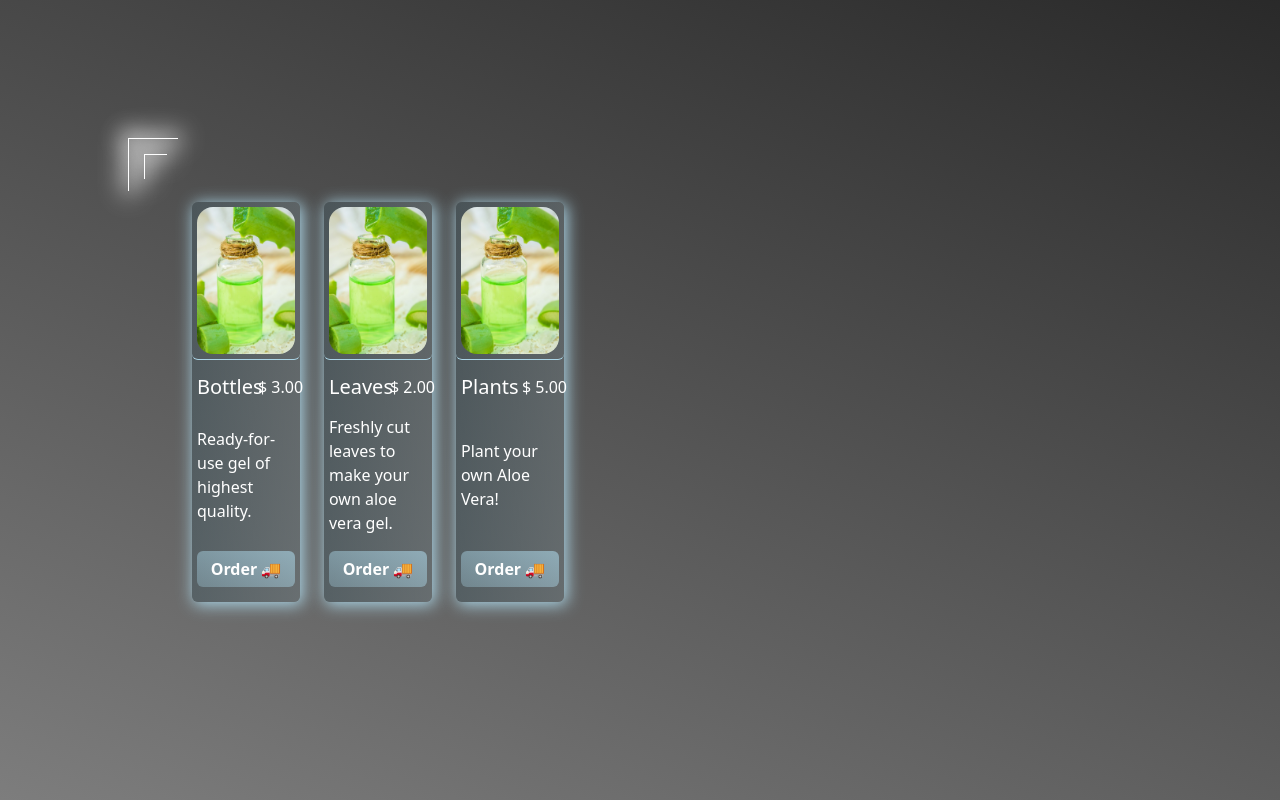
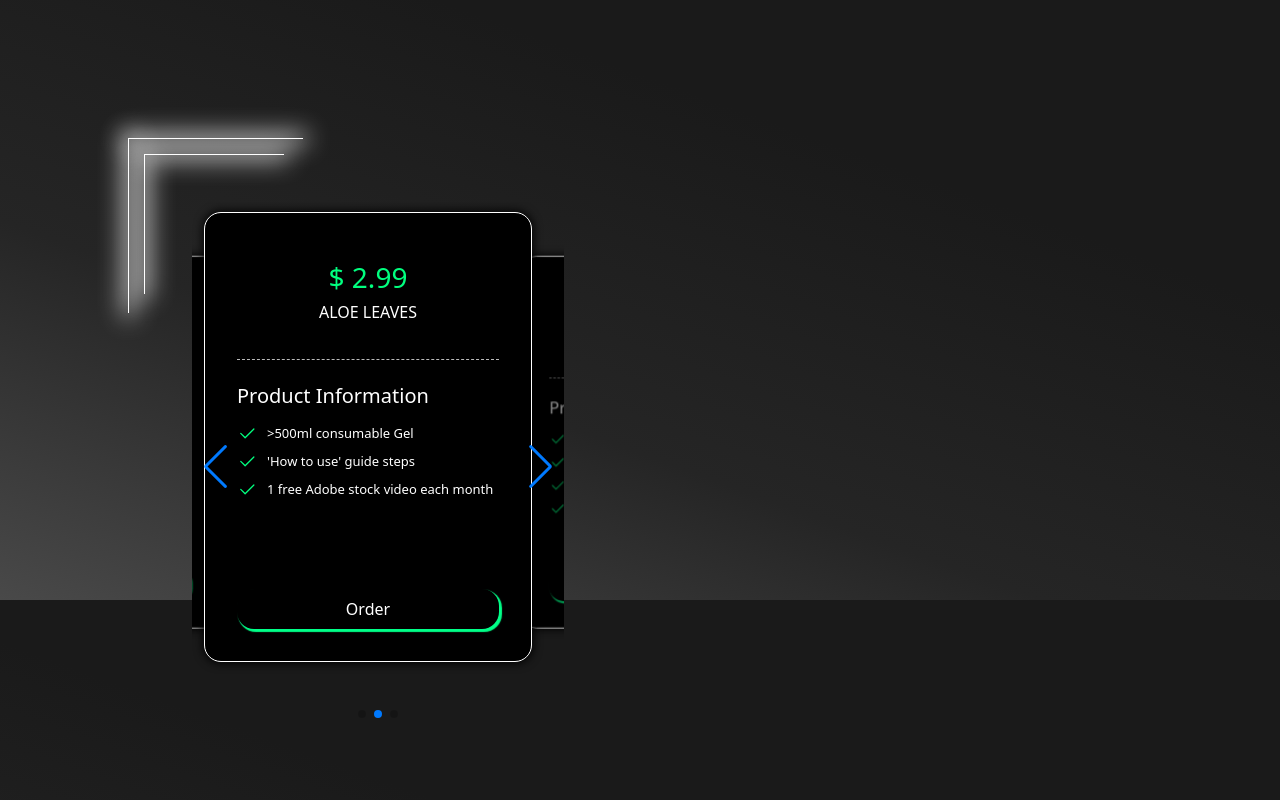
Before and after one commit to TasosTsiam/aloe-project, a React (Create React App) app: page / in a window 1280 px wide. Shown: the part 1000-1800 px from the top of the page. Built offline with nearby package versions, Linux system fonts and the light colour scheme.

Commit message:
Swiper included and modified, too many changes!

```diff
--- a/package.json
+++ b/package.json
@@ -12,9 +12,11 @@
     "react": "^18.2.0",
     "react-bootstrap": "^2.8.0",
     "react-dom": "^18.2.0",
+    "react-icons": "^4.11.0",
     "react-router-dom": "^6.14.0",
     "react-scripts": "5.0.1",
     "react-scroll": "^1.8.9",
+    "swiper": "^10.3.1",
     "web-vitals": "^2.1.4"
   },
   "scripts": {
--- a/src/components/Homepage.js
+++ b/src/components/Homepage.js
@@ -42,9 +42,12 @@ function Homepage() {
                 </div>
             </section>
             <section id="section-2" className="homepage" style={{ margin: "20rem 0", padding: "7rem 0" }}>
-                <div className="container-fluid">
+                <div className="container-fluid d-flex">
                     <div className="row d-flex justify-content-between col-12 col-md-6 col-lg-6 col-xl-6 col-xxl-6">
                         <Products />
+                    </div>
+                    <div className="row d-flex justify-content-between col-12 col-md-6 col-lg-6 col-xl-6 col-xxl-6">
+
                     </div>
                 </div>
             </section>
--- a/src/components/Products.js
+++ b/src/components/Products.js
@@ -1,5 +1,13 @@
 import React from "react";
 import aloeBottle from '../images/aloe-bottle.jpg';
+import {BsCheck2} from "react-icons/bs";
+import {Navigation, Pagination, Scrollbar, A11y, EffectCoverflow} from 'swiper/modules';
+import {Swiper, SwiperSlide} from 'swiper/react';
+
+import 'swiper/css';
+import 'swiper/css/navigation';
+import 'swiper/css/pagination';
+import 'swiper/css/scrollbar';
 
 
 function Products () {
@@ -7,67 +15,103 @@ function Products () {
     return (
         <div id="products-section" className="container py-3 px-3 products-container">
             <div className="line-effect-wrapper py-5 px-5">
-                <div className="row">
-                    <div className="col-12 col-md-6 col-lg-6 col-xl-4 col-xxl-4">
-                        <div className="card h-100">
-                            <div className="image-container">
-                                <img src={aloeBottle} alt="Card" className="card-img-top" style={{ borderRadius: "16px"}}/>
+                <div className="priceplans">
+                    <Swiper
+                        // @ts-ignore
+                        modules={[Navigation, Pagination, Scrollbar, A11y, EffectCoverflow]}
+                        slidesPerView={"auto"}
+                        navigation
+                        grabCursor={true}
+                        initialSlide={1}
+                        effect={'coverflow'}
+                        centeredSlides={true}
+                        coverflowEffect={{
+                            rotate: 0,
+                            stretch: 0,
+                            depth: 100,
+                            modifier: 2.5,
+                        }}
+                        pagination={{clickable: true}}
+                    >
+                        <SwiperSlide className="priceplans-carditem d-flex flex-column justify-content-between">
+                            <div className="priceplans-title d-flex flex-column align-items-center p-3">
+                                <h3 className="priceplans-title-h3-1 mb-0">$ 4.99</h3>
+                                <h6 className="mb-0 mt-2">BOTTLES</h6>
                             </div>
-                            <div className="card-body d-flex flex-column justify-content-between">
-                                <div className="row">
-                                    <h5 className="col-6 card-title text-nowrap">Bottles</h5>
-                                    <p className="col-6 card_price text-nowrap text-end">$ 3.00</p>
+                            <div className="priceplans-features d-flex flex-column flex-grow-1">
+                                <h5>Product Information</h5>
+                                <div className="d-flex">
+                                    <BsCheck2 className="priceplans-bs-icon align-self-center"/>
+                                    <p className="mb-0 "> 100% pure </p>
                                 </div>
-                                <p className="card-text">
-                                    Ready-for-use gel of highest quality.
-                                </p>
-                                <button className="btn btn-primary col-12">
-                                    Order
-                                    <span className="delivery-icon"> &#x1F69A;</span>
-                                </button>
+                                <div className="d-flex">
+                                    <BsCheck2 className="priceplans-bs-icon align-self-center"/>
+                                    <p className="mb-0 "> No chemical preservatives </p>
+                                </div>
+                                <div className="d-flex">
+                                    <BsCheck2 className="priceplans-bs-icon align-self-center"/>
+                                    <p className="mb-0 "> 1 Free Bottle for every 4 purchased! </p>
                                 </div>
                             </div>
+                            <div className="priceplans-button d-flex flex-column justify-content-center align-items-center text-center">
+                                <button className="button">Order</button>
                             </div>
-                    <div className="col-12 col-md-6 col-lg-6 col-xl-4 col-xxl-4">
-                        <div className="card h-100">
-                            <div className="image-container">
-                                <img src={aloeBottle} alt="Card" className="card-img-top" style={{ borderRadius: "16px"}}/>
+                        </SwiperSlide>
+
+                        <SwiperSlide className="priceplans-carditem d-flex flex-column justify-content-between">
+                            <div className="priceplans-title d-flex flex-column align-items-center p-3">
+                                <h3 className="priceplans-title-h3-2 mb-0">$ 2.99</h3>
+                                <h6 className="mb-0 mt-2">ALOE LEAVES</h6>
                             </div>
-                            <div className="card-body d-flex flex-column justify-content-between">
-                                <div className="row">
-                                    <h5 className="col-6 card-title text-nowrap">Leaves</h5>
-                                    <p className="col-6 card_price text-nowrap text-end">$ 2.00</p>
+                            <div className="priceplans-features d-flex flex-column flex-grow-1">
+                                <h5>Product Information</h5>
+                                <div className="d-flex">
+                                    <BsCheck2 className="priceplans-bs-icon align-self-center"/>
+                                    <p className="mb-0 "> {'>'}500ml consumable Gel</p>
                                 </div>
-                                <p className="card-text">
-                                    Freshly cut leaves to make your own aloe vera gel.
-                                </p>
-                                <button className="btn btn-primary col-12">
-                                    Order
-                                    <span className="delivery-icon"> &#x1F69A;</span>
-                                </button>
+                                <div className="d-flex">
+                                    <BsCheck2 className="priceplans-bs-icon align-self-center"/>
+                                    <p className="mb-0 "> 'How to use' guide steps </p>
+                                </div>
+                                <div className="d-flex">
+                                    <BsCheck2 className="priceplans-bs-icon align-self-center"/>
+                                    <p className="mb-0 "> 1 free Adobe stock video each month </p>
                                 </div>
                             </div>
+                            <div className="priceplans-button d-flex flex-column justify-content-center align-items-center text-center">
+                                <button className="button">Order</button>
                             </div>
-                    <div className="col-12 col-md-6 col-lg-6 col-xl-4 col-xxl-4">
-                        <div className="card h-100">
-                            <div className="image-container">
-                                <img src={aloeBottle} alt="Card" className="card-img-top" style={{ borderRadius: "16px"}}/>
+                        </SwiperSlide>
+
+                        <SwiperSlide className="priceplans-carditem d-flex flex-column justify-content-between">
+                            <div className="priceplans-title d-flex flex-column align-items-center p-3">
+                                <h3 className="priceplans-title-h3-3 mb-0">$ 9.99</h3>
+                                <h6 className="mb-0 mt-2">ALOE PLANTS</h6>
                             </div>
-                            <div className="card-body d-flex flex-column justify-content-between">
-                                <div className="row">
-                                    <h5 className="col-6 card-title text-nowrap">Plants</h5>
-                                    <p className="col-6 card_price text-nowrap text-end">$ 5.00</p>
+                            <div className="priceplans-features d-flex flex-column flex-grow-1">
+                                <h5>Product Information</h5>
+                                <div className="d-flex">
+                                    <BsCheck2 className="priceplans-bs-icon align-self-center"/>
+                                    <p className="mb-0 "> 1 year old </p>
                                 </div>
-                                <p className="card-text">
-                                    Plant your own Aloe Vera!
-                                </p>
-                                <button className="btn btn-primary col-12">
-                                    Order
-                                    <span className="delivery-icon"> &#x1F69A;</span>
-                                </button>
+                                <div className="d-flex">
+                                    <BsCheck2 className="priceplans-bs-icon align-self-center"/>
+                                    <p className="mb-0 "> Transplantation guide steps </p>
+                                </div>
+                                <div className="d-flex">
+                                    <BsCheck2 className="priceplans-bs-icon align-self-center"/>
+                                    <p className="mb-0 "> 'How to maintain' guide steps </p>
+                                </div>
+                                <div className="d-flex">
+                                    <BsCheck2 className="priceplans-bs-icon align-self-center"/>
+                                    <p className="mb-0 "> 1 Free plant for every 3 purchases! </p>
                                 </div>
                             </div>
+                            <div className="priceplans-button d-flex flex-column justify-content-center align-items-center text-center">
+                                <button className="button">Order</button>
                             </div>
+                        </SwiperSlide>
+                    </Swiper>
                 </div>
             </div>
         </div>
--- a/src/mycss/style.css
+++ b/src/mycss/style.css
@@ -1,5 +1,7 @@
 body {
-  background: linear-gradient(20deg, rgba(49, 49, 49, 0.5254901961), #1b1b1b 70%);
+  background: linear-gradient(20deg, #494949, #252525 30%, #1a1a1a 60%);
+  background-repeat: no-repeat;
+  background-attachment: fixed;
   color: white;
 }
 
@@ -168,9 +170,6 @@ body {
   opacity: 0;
   transition: opacity 300ms;
 }
-.homepage .s1-right-div {
-  position: relative;
-}
 .homepage .s1-right-div .gradient-img-container {
   display: flex;
   justify-content: space-between;
@@ -232,7 +231,7 @@ body {
   top: 0;
   left: 0;
   width: 1px;
-  height: 10%;
+  height: 175px;
   background-color: white;
   transform: scaleY(1); /* Apply the scaleY transformation here for the permanent effect */
   transform-origin: top center;
@@ -243,7 +242,7 @@ body {
   position: absolute;
   top: 0;
   left: 0;
-  width: 10%;
+  width: 175px;
   height: 1px;
   background-color: white;
   transform: scaleX(1); /* Apply the scaleX transformation here for the permanent effect */
@@ -259,7 +258,7 @@ body {
   top: 0;
   left: 0;
   width: 1px;
-  height: 5%;
+  height: 140px;
   background-color: white;
   transform: scaleY(1); /* Apply the scaleY transformation here for the permanent effect */
   transform-origin: top center;
@@ -270,38 +269,76 @@ body {
   position: absolute;
   top: 0;
   left: 0;
-  width: 5%;
+  width: 140px;
   height: 1px;
   background-color: white;
   transform: scaleX(1); /* Apply the scaleX transformation here for the permanent effect */
   transform-origin: left center;
   box-shadow: 0px 0px 25px 4px white;
 }
-.homepage .products-container .line-effect-wrapper .row .card {
+.homepage .products-container .line-effect-wrapper .priceplans {
+  padding-bottom: 50px;
+}
+.homepage .products-container .line-effect-wrapper .priceplans-carditem {
+  background: transparent;
+  width: 400px;
+  height: 550px;
+  border: 1px solid rgb(255, 255, 255);
+  border-radius: 17px;
+  box-shadow: inset 0 0 10px 1px rgb(0, 0, 0), 0 0 10px 1px rgb(0, 0, 0);
+  padding: 2rem;
+  margin: 0 20px 20px 0;
+}
+.homepage .products-container .line-effect-wrapper .priceplans-title {
+  height: 30%;
+  border-bottom: 1px solid rgba(255, 255, 255, 0.733);
+  border-bottom-style: dashed;
+}
+.homepage .products-container .line-effect-wrapper .priceplans-title-h3-1 {
+  color: #ff8000 !important;
+}
+.homepage .products-container .line-effect-wrapper .priceplans-title-h3-2 {
+  color: springgreen !important;
+}
+.homepage .products-container .line-effect-wrapper .priceplans-title-h3-3 {
+  color: royalblue !important;
+}
+.homepage .products-container .line-effect-wrapper .priceplans-features {
+  margin-top: 1.5rem;
+}
+.homepage .products-container .line-effect-wrapper .priceplans-features div {
+  margin-top: 0.5rem;
+  gap: 10px;
+}
+.homepage .products-container .line-effect-wrapper .priceplans-features div p {
+  font-size: 13px;
+}
+.homepage .products-container .line-effect-wrapper .priceplans-features p {
+  color: rgb(255, 255, 255);
+}
+.homepage .products-container .line-effect-wrapper .priceplans-features svg {
+  min-height: 20px;
+  min-width: 20px;
+  color: springgreen;
+}
+.homepage .products-container .line-effect-wrapper .priceplans-button button {
+  border: 0;
+  width: 100%;
+  padding: 0.5rem 0;
+  border-radius: 17px;
+  background: transparent;
   color: white;
-  background: linear-gradient(90deg, rgba(72, 90, 97, 0.568), rgba(104, 115, 119, 0.575));
-  margin: 0 !important;
-  padding: 0 !important;
-  border: 0;
-  box-shadow: 2px 2px 16px 1px rgb(170, 212, 229);
+  box-shadow: 2px 2px 1px 1px rgb(0, 255, 136);
 }
-.homepage .products-container .line-effect-wrapper .row .card .image-container {
-  padding: 5px;
-  box-sizing: border-box;
-  border-bottom: 1px solid rgb(170, 212, 229);
-  border-radius: 6px;
+.homepage .products-container .line-effect-wrapper .priceplans-button button:hover {
+  color: rgb(0, 255, 136);
 }
-.homepage .products-container .line-effect-wrapper .row .card .card-body {
-  padding: 15px 5px !important;
+.homepage .products-container .line-effect-wrapper .priceplans .swiper-slide {
+  width: 328px;
+  height: 450px;
+  background: rgb(0, 0, 0);
 }
-.homepage .products-container .line-effect-wrapper .row .card .card-body button {
-  color: white;
-  font-weight: 600;
-  box-sizing: border-box;
-  border: 0;
-  background: linear-gradient(20deg, rgba(170, 212, 229, 0.329), rgba(170, 212, 229, 0.61));
-  transition: 0.3s ease-in-out;
-}
-.homepage .products-container .line-effect-wrapper .row .card .card-body button:hover {
-  transform: scale(0.8);
+.homepage .products-container .line-effect-wrapper .priceplans .swiper-wrapper {
+  padding-bottom: 50px;
+  padding-top: 10px;
 }/*# sourceMappingURL=style.css.map */
--- a/src/myscss/style.scss
+++ b/src/myscss/style.scss
@@ -1,5 +1,7 @@
 body {
-    background: linear-gradient(20deg, #31313186, #1b1b1b 70%);
+    background: linear-gradient(20deg, #494949, #252525 30%, #1a1a1a 60%);
+    background-repeat: no-repeat;
+    background-attachment: fixed;
     color: white;
 }
 
@@ -187,7 +189,6 @@ body {
     }
 
     .s1-right-div {
-        position: relative;
 
         .gradient-img-container {
             display: flex;
@@ -261,7 +262,7 @@ body {
             top: 0;
             left: 0;
             width: 1px;
-            height: 10%;
+            height: 175px;
             background-color: white;
             transform: scaleY(1); /* Apply the scaleY transformation here for the permanent effect */
             transform-origin: top center;
@@ -273,7 +274,7 @@ body {
             position: absolute;
             top: 0;
             left: 0;
-            width: 10%;
+            width: 175px;
             height: 1px;
             background-color: white;
             transform: scaleX(1); /* Apply the scaleX transformation here for the permanent effect */
@@ -291,7 +292,7 @@ body {
                 top: 0;
                 left: 0;
                 width: 1px;
-                height: 5%;
+                height: 140px;
                 background-color: white;
                 transform: scaleY(1); /* Apply the scaleY transformation here for the permanent effect */
                 transform-origin: top center;
@@ -303,7 +304,7 @@ body {
                 position: absolute;
                 top: 0;
                 left: 0;
-                width: 5%;
+                width: 140px;
                 height: 1px;
                 background-color: white;
                 transform: scaleX(1); /* Apply the scaleX transformation here for the permanent effect */
@@ -311,41 +312,130 @@ body {
                 box-shadow: 0px 0px 25px 4px white;
             }
 
-            .row {
+            .priceplans {
+                padding-bottom: 50px;
 
-                .card {
-                    color: white;
-                    background: linear-gradient(90deg, rgba(72, 90, 97, 0.568), rgba(104, 115, 119, 0.575));
-                    margin: 0 !important;
-                    padding: 0 !important;
-                    border: 0;
-                    box-shadow: 2px 2px 16px 1px rgb(170, 212, 229);
+                &-carditem {
+                    background: transparent;
+                    width: 400px;
+                    height: 550px;
+                    border: 1px solid rgb(255, 255, 255);
+                    border-radius: 17px;
+                    box-shadow: inset 0 0 10px 1px rgb(0, 0, 0), 0 0 10px 1px rgb(0, 0, 0);
+                    padding: 2rem;
+                    margin: 0 20px 20px 0;
+                }
 
-                    .image-container {
-                        padding: 5px;
-                        box-sizing: border-box;
-                        border-bottom: 1px solid rgb(170, 212, 229);
-                        border-radius: 6px;
+                &-title {
+                    height: 30%;
+                    border-bottom: 1px solid rgba(255, 255, 255, 0.733);
+                    border-bottom-style: dashed;
+
+                    &-h3-1 {
+                        color: #ff8000 !important;
                     }
 
-                    .card-body {
-                        padding: 15px 5px !important;
+                    &-h3-2 {
+                        color: springgreen !important;
+                    }
 
-                        button {
-                            color: white;
-                            font-weight: 600;
-                            box-sizing: border-box;
-                            border: 0;
-                            background: linear-gradient(20deg, rgba(170, 212, 229, 0.329), rgba(170, 212, 229, 0.61));
-                            transition: 0.3s ease-in-out;
+                    &-h3-3 {
+                        color: royalblue !important;
+                    }
+                }
 
-                            &:hover {
-                                transform: scale(0.8);
-                            }
+                &-features {
+                    margin-top: 1.5rem;
+
+                    div {
+                        margin-top: 0.5rem;
+                        gap: 10px;
+
+                        p {
+                            font-size: 13px;
+                        }
+
+                    }
+
+                    p {
+                        color: rgb(255, 255, 255);
+                    }
+
+                    svg {
+                        min-height: 20px;
+                        min-width: 20px;
+                        color: springgreen;
+                    }
+                }
+
+                &-button {
+
+                    button {
+                        border: 0;
+                        width: 100%;
+                        padding: 0.5rem 0;
+                        border-radius: 17px;
+                        background: transparent;
+                        color: white;
+                        box-shadow: 2px 2px 1px 1px rgb(0, 255, 136);
+
+                        &:hover {
+                            color: rgb(0, 255, 136);
                         }
                     }
                 }
+
+                .swiper-slide{
+                    width: 328px;
+                    height: 450px;
+                    background: rgb(0, 0, 0);
+
+                }
+
+                .swiper-wrapper {
+                    padding-bottom: 50px;
+                    padding-top: 10px;
+                }
             }
+
+
+
+
+            // .row {
+
+            //     .card {
+            //         color: white;
+            //         background: linear-gradient(90deg, rgba(72, 90, 97, 0.568), rgba(104, 115, 119, 0.575));
+            //         margin: 0 !important;
+            //         padding: 0 !important;
+            //         border: 0;
+            //         box-shadow: 2px 2px 16px 1px rgb(170, 212, 229);
+
+            //         .image-container {
+            //             padding: 5px;
+            //             box-sizing: border-box;
+            //             border-bottom: 1px solid rgb(170, 212, 229);
+            //             border-radius: 6px;
+            //         }
+
+            //         .card-body {
+            //             padding: 15px 5px !important;
+
+            //             button {
+            //                 color: white;
+            //                 font-weight: 600;
+            //                 box-sizing: border-box;
+            //                 border: 0;
+            //                 background: linear-gradient(20deg, rgba(170, 212, 229, 0.329), rgba(170, 212, 229, 0.61));
+            //                 transition: 0.3s ease-in-out;
+
+            //                 &:hover {
+            //                     transform: scale(0.8);
+            //                 }
+            //             }
+            //         }
+            //     }
+            // }
         }
     }
 }
```
Also changed, not shown: 2 other files (tests, documents, lock files or other folders). Lines whose indentation alone changed are shown as unchanged.
